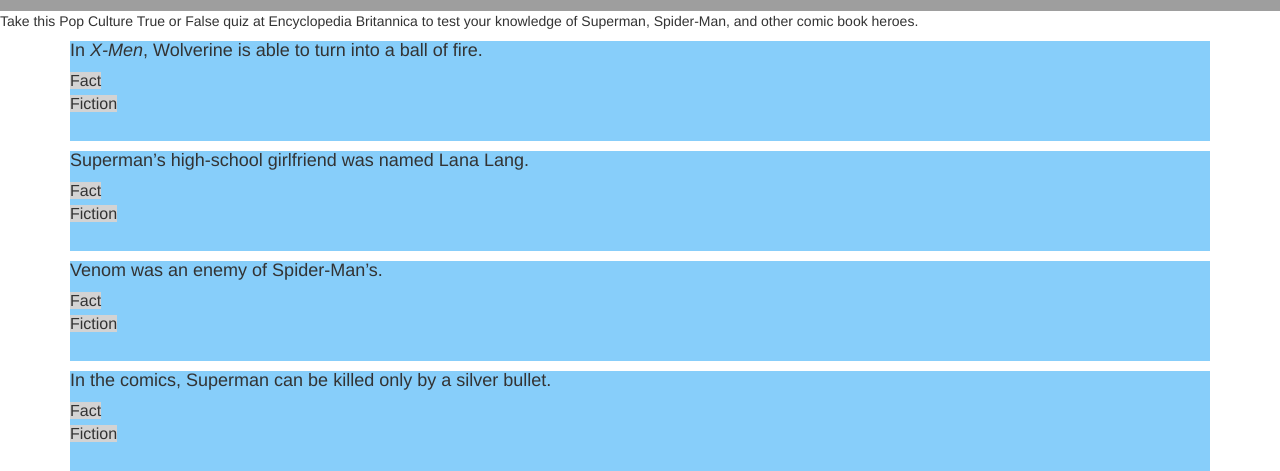
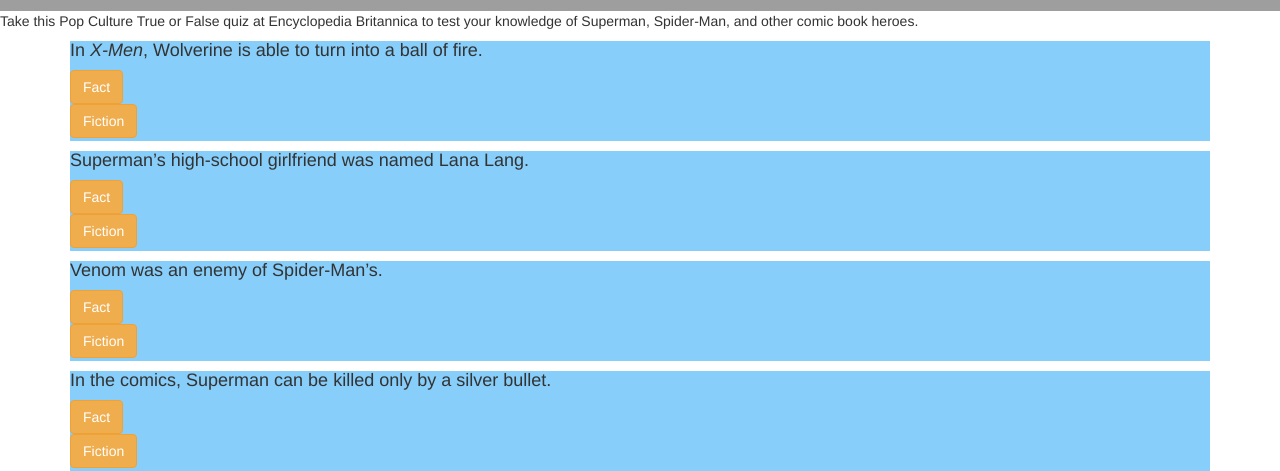
Before and after one commit to Chandler-Gegg/quiz, an Angular app: page /quiz in a window 1280 px wide. Shown: the part 329-800 px from the top of the page. Built offline with nearby package versions, Linux system fonts and the light colour scheme; grey boxes are pictures that could not be loaded.

Commit message:
clicking buttons is changing styles correctly

```diff
--- a/src/app/app.component.html
+++ b/src/app/app.component.html
@@ -1,5 +1,3 @@
-<!--<survey-header></survey-header>-->
 <div class="content">
   <router-outlet></router-outlet>
 </div>
-<!--<survey-footer></survey-footer>-->
--- a/src/app/quizzes/quiz.component.ts
+++ b/src/app/quizzes/quiz.component.ts
@@ -26,39 +26,6 @@
     console.log('QUIZ DATA');
     console.log(this.quiz);
     console.log('QUIZ DATA');
-    // this.signUpForm = _fb.group({
-    //   full_name: ['', Validators.required],
-    //   username: ['', Validators.required],
-    //   email: ['', [
-    //     Validators.required,
-    //     Validators.pattern('.+?@.+?\\..+')]
-    //   ],
-    //   passwordGroup: _fb.group({
-    //     password: ['', [
-    //       Validators.required,
-    //       Validators.minLength(6)]
-    //     ],
-    //     passwordConfirmation: ['']
-    //   }, {validator: this.equalValidator })
-    // });
 
   }
-
-  public equalValidator({value}:FormGroup): {[key: string]: boolean} {
-    const [first,...rest] = Object.keys(value || {});
-    const valid = rest.every(v=>value[v] === value[first]);
-    return valid ? null : {equal: true}
-  }
-
-  public signUp(form) {
-    this.formSubmitted = true;
-    if (form.valid) {
-    //   this._authService.signUp(form.value)
-    //     .subscribe(()=> console.log('created'));
-
-      //TODO Call service for create user
-      console.log(form.value);
-    }
-  }
-
 }
--- a/src/app/shared/classes/question.ts
+++ b/src/app/shared/classes/question.ts
@@ -1,5 +1,5 @@
 import {Option} from './option';
-export class Question {
+export class SurveyQuestion {
   id?: number;
   type: string;
   text: string;
--- a/src/app/surveys/super-heroes/super-heroes-survey.component.html
+++ b/src/app/surveys/super-heroes/super-heroes-survey.component.html
@@ -1,10 +1,14 @@
 <div class="container">
   <div class="question-container"*ngFor="let surveyQuestion of quiz.surveyQuestions">
-    <h4  [innerHtml]="surveyQuestion.question"></h4>
+    <h4 [innerHtml]="surveyQuestion.question"></h4>
     <div>
       <div  *ngFor="let answer of surveyQuestion.answers" >
-        <div (click)="selectAnswer(surveyQuestion, answer)" class="answer-container">
-          <span class="answer answer-unselected"> {{answer}} </span>
+        <div class="answer-container">
+          <button (click)="selectAnswer($event, surveyQuestion, answer)"
+            [ngClass]="{'answer-selected': surveyResponse[surveyQuestion.question] &&
+                        surveyResponse[surveyQuestion.question].userAnswer == answer}"
+            class="btn btn-primary btn-warning"> {{answer}}
+          </button>
         </div>
       </div>
     </div>
--- a/src/app/surveys/super-heroes/super-heroes-survey.component.ts
+++ b/src/app/surveys/super-heroes/super-heroes-survey.component.ts
@@ -12,13 +12,22 @@
     quiz;
     surveyResponse:any = {};
     submitted = false;
+    isSelected = false;
     constructor(private quizDataService : QuizDataService) {
         this.quiz = this.quizDataService.getQuizData();
     }
-    selectAnswer(surveyQuestion, answer){
+    selectAnswer(event, surveyQuestion, answer){
+        this.isSelected=!this.isSelected;
         this.surveyResponse[surveyQuestion.question] = {};
+
         this.surveyResponse[surveyQuestion.question].userAnswer = answer;
         this.surveyResponse[surveyQuestion.question].correctAnswer = surveyQuestion.answers[surveyQuestion.correct-1];
+
+
+        console.log('SELECT ANSWER');
+        console.log(event);
+        console.log('SELECT ANSWER');
+        // event.srcElement.className = "btn btn-primary btn-sucess";
         console.log('SELECT ANSWER');
         console.log(this.surveyResponse[surveyQuestion.question]);
         console.log('SELECT ANSWER');
```
